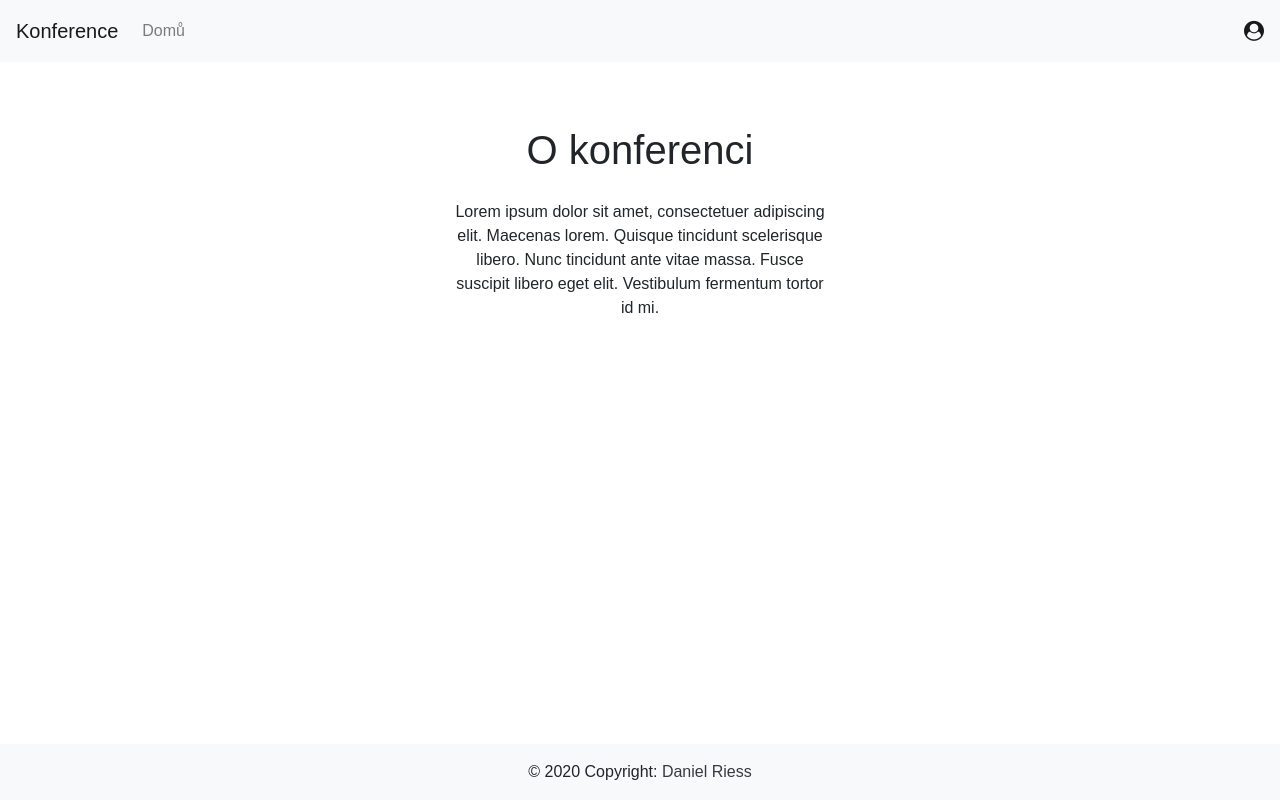
After one commit to rejsek/web_semestralka, a PHP site: page /main_page.html in a window 1280 px wide. The commit adds this page. Run offline with PHP 8.4, Linux system fonts and the light colour scheme.

Commit message:
nav, footer, main_page added

```diff
--- /dev/null
+++ b/main_page.html
@@ -0,0 +1,63 @@
+<!DOCTYPE html>
+<html lang="en">
+<head>
+    <link rel="stylesheet" href="https://cdn.jsdelivr.net/npm/bootstrap@4.3.1/dist/css/bootstrap.min.css" integrity="sha384-ggOyR0iXCbMQv3Xipma34MD+dH/1fQ784/j6cY/iJTQUOhcWr7x9JvoRxT2MZw1T" crossorigin="anonymous">
+    <script src="https://code.jquery.com/jquery-3.3.1.slim.min.js" integrity="sha384-q8i/X+965DzO0rT7abK41JStQIAqVgRVzpbzo5smXKp4YfRvH+8abtTE1Pi6jizo" crossorigin="anonymous"></script>
+    <script src="https://cdn.jsdelivr.net/npm/popper.js@1.14.7/dist/umd/popper.min.js" integrity="sha384-UO2eT0CpHqdSJQ6hJty5KVphtPhzWj9WO1clHTMGa3JDZwrnQq4sF86dIHNDz0W1" crossorigin="anonymous"></script>
+    <script src="https://cdn.jsdelivr.net/npm/bootstrap@4.3.1/dist/js/bootstrap.min.js" integrity="sha384-JjSmVgyd0p3pXB1rRibZUAYoIIy6OrQ6VrjIEaFf/nJGzIxFDsf4x0xIM+B07jRM" crossorigin="anonymous"></script>
+
+    <link rel="stylesheet" href="https://cdnjs.cloudflare.com/ajax/libs/font-awesome/4.7.0/css/font-awesome.min.css">
+
+    <link rel="stylesheet" href="../web_semestralka/style.css">
+
+    <meta charset="UTF-8">
+    <meta name="Prihlasovaci formular" content="width=device-width, initial-scale=1.0">
+    <title>Přihlašovací formulář</title>
+</head>
+<body>
+  <!--Navigation-->
+  <nav class="navbar navbar-expand-lg navbar-light bg-light">
+    <a class="navbar-brand" href="../web_semestralka/main_page.html">Konference</a>
+    <button class="navbar-toggler" type="button" data-toggle="collapse" data-target="#navbarText" aria-controls="navbarText" aria-expanded="false" aria-label="Toggle navigation">
+      <span class="navbar-toggler-icon"></span>
+    </button>
+    <div class="collapse navbar-collapse" id="navbarText">
+      <ul class="navbar-nav mr-auto">
+        <li class="nav-item">
+          <a class="nav-link" href="../web_semestralka/main_page.html">Domů</a>
+        </li>
+      </ul>
+      <span class="navbar-text">
+        <a id="login_icon" href="../web_semestralka/login_form.html">
+          <i class="fa fa-user-circle"></i>
+        </a>
+      </span>
+    </div>
+  </nav>
+  <!--Navigation-->
+
+  <section>
+    <div class="about" align="center">
+        <h1 id="main_title">O konferenci</h1>
+
+        <p id="main_about">
+            Lorem ipsum dolor sit amet, consectetuer adipiscing elit.
+            Maecenas lorem. Quisque tincidunt scelerisque libero.
+            Nunc tincidunt ante vitae massa. Fusce suscipit libero eget elit.
+            Vestibulum fermentum tortor id mi.
+        </p>
+    </div>
+  </section>
+
+  <!--Footer-->
+  <footer class="bg-light text-center text-lg-start">
+    <!-- Copyright -->
+    <div class="bg-light  text-center p-3">
+      © 2020 Copyright:
+      <a class="text-dark">Daniel Riess</a>
+    </div>
+    <!-- Copyright -->
+  </footer>
+  <!--Footer-->
+</body>
+</html>
--- a/style.css
+++ b/style.css
@@ -1,5 +1,14 @@
 body {
     font-family: Arial, Helvetica, sans-serif;
+}
+
+#login_icon {
+    font-size: 20px;
+}
+
+#login_icon:hover {
+    color: rgb(36, 189, 71);
+    transition: 0.2s;
 }
 
 form {
@@ -11,9 +20,17 @@ h1 {
     margin-bottom: 10%;
 }
 
+#main_title {
+    margin-top: 5%;
+    margin-bottom: 2%;
+}
+
+#main_about {
+    width: 30%;
+}
+
 input {
     margin-bottom: 30px;
-
 }
 
 button {
@@ -37,6 +54,8 @@ a:hover {
     text-decoration: none;
 }
 
-img {
-    float: right;
+footer {
+    width: 100%;
+    position: fixed;
+    bottom: 0;
 }
```
Also changed, not shown: login_form.html (+33 -1 lines), registration_form.html (+32 -0 lines).
